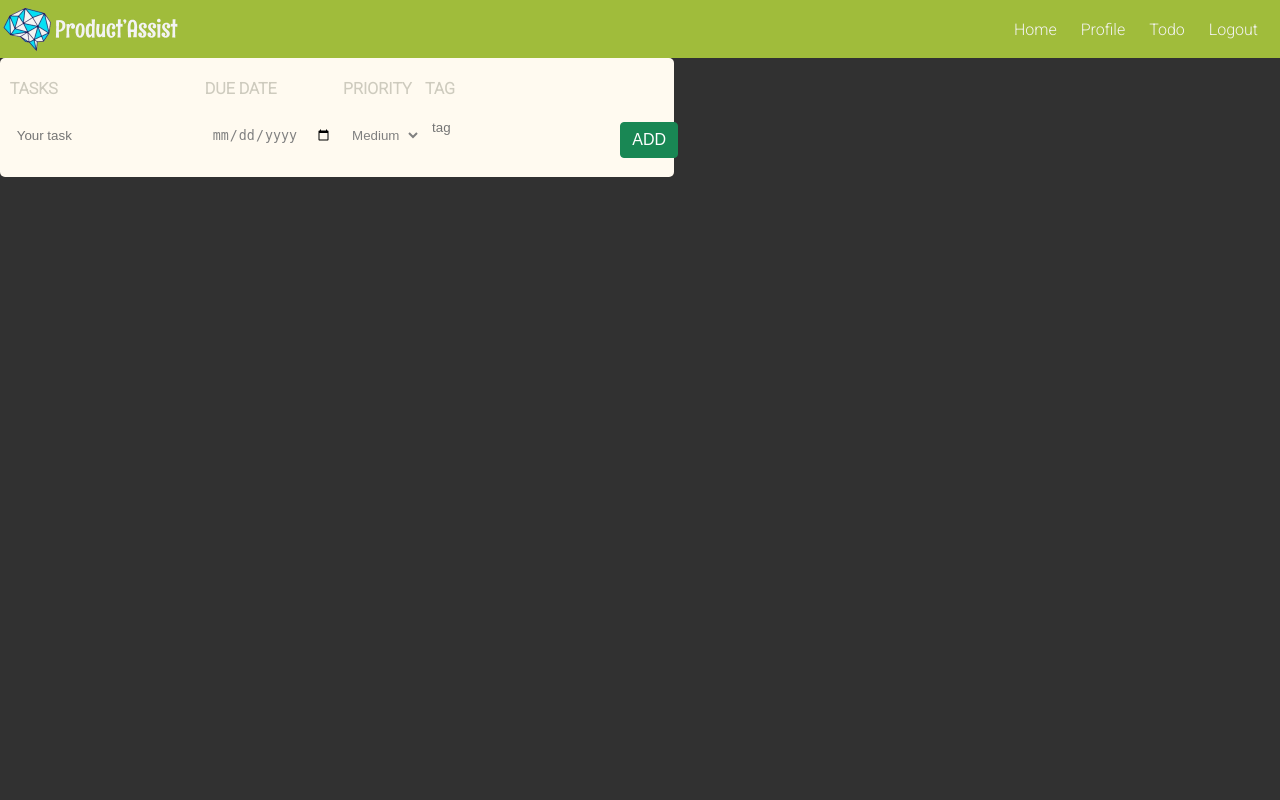
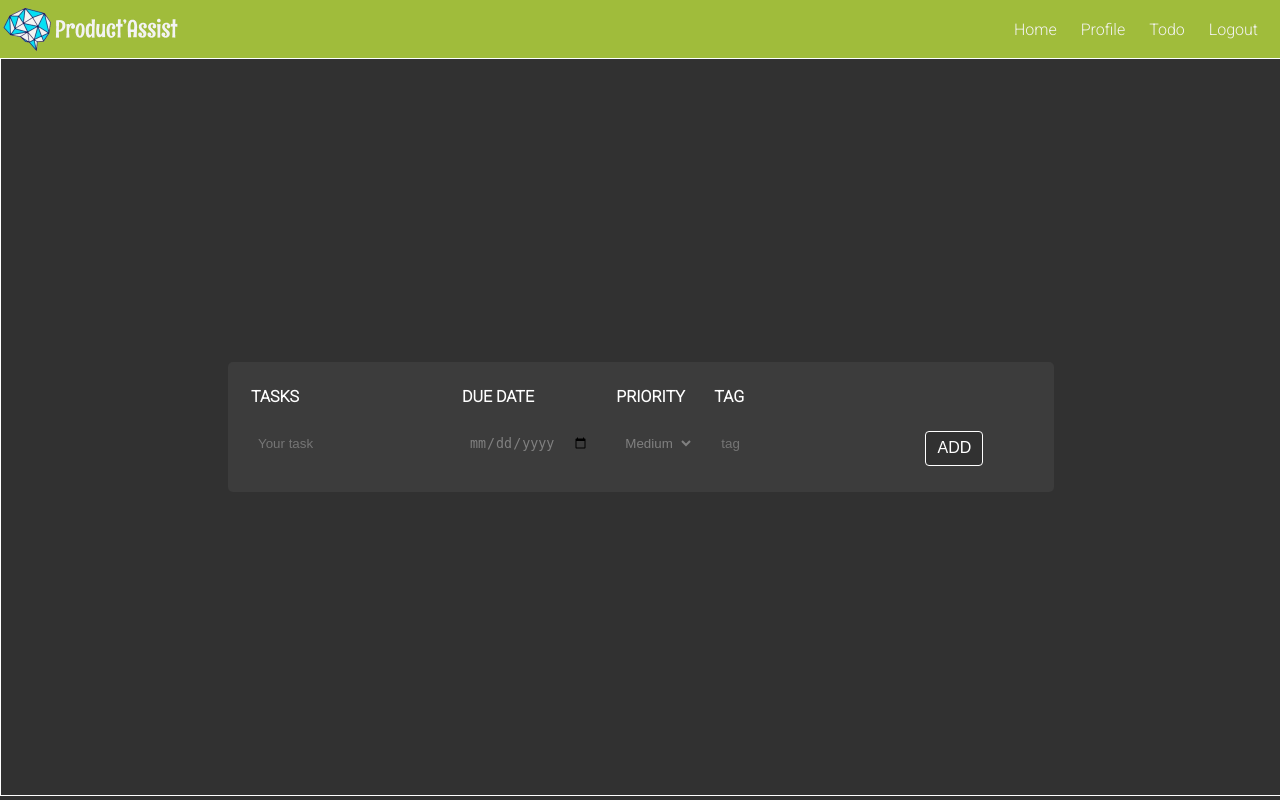
Before and after one commit to theophile-jr/productivite-app, a Flask app: page /todo in a window 1280 px wide. Run offline with Flask 2, Linux system fonts and the light colour scheme; a user stored in the database is signed in; data that the repository does not hold is empty.

Commit message:
Improve todo style and is now responsive

```diff
--- a/project/static/css/master.css
+++ b/project/static/css/master.css
@@ -20,8 +20,8 @@
     --bs-danger: #dc3545;
     --bs-light: #f8f9fa;
     --bs-dark: #212529;
-    --bs-font-sans-serif: system-ui,-apple-system,"Segoe UI",Roboto,"Helvetica Neue",Arial,"Noto Sans","Liberation Sans",sans-serif,"Apple Color Emoji","Segoe UI Emoji","Segoe UI Symbol","Noto Color Emoji";
-    --bs-font-monospace: SFMono-Regular,Menlo,Monaco,Consolas,"Liberation Mono","Courier New",monospace;
+    --bs-font-sans-serif: system-ui, -apple-system, "Segoe UI", Roboto, "Helvetica Neue", Arial, "Noto Sans", "Liberation Sans", sans-serif, "Apple Color Emoji", "Segoe UI Emoji", "Segoe UI Symbol", "Noto Color Emoji";
+    --bs-font-monospace: SFMono-Regular, Menlo, Monaco, Consolas, "Liberation Mono", "Courier New", monospace;
     --bs-gradient: linear-gradient(180deg, rgba(255, 255, 255, 0.15), rgba(255, 255, 255, 0));
 }
 
@@ -44,17 +44,51 @@ select.no-style {
 #todo-container {
     padding: 1%;
     border-radius: 5px;
-    background-color: floralwhite;
+    background-color: #3c3c3c;
+    max-width: 90%;
+    width: 50em;
+    /*min-width: 90em;*/
 }
 
-#todo-container tr:nth-child(1){
+table{
+    border-collapse: collapse;
+}
+
+.scroll-x{
+    overflow-x: auto;
+}
+
+tr:nth-child(1) {
     margin-bottom: 60px;
+}
+
+th, td {
+    padding: 10px;
+}
+
+tr:not(#taskInputCreator):not(:first-child):hover {
+    background-color: #313131;
 }
 
 #todo-container th {
     padding-top: 12px;
     padding-bottom: 12px;
     text-align: left;
+    color: white;
+    font-size: 2vh;
+}
+
+table {
+    /*width: 30vw;*/
+    /*border-collapse: collapse;*/
+}
+
+.h-full {
+    height: 92vh;
+}
+
+.w-full{
+    width: 100vw;
 }
 
 .input-form {
@@ -68,13 +102,14 @@ select.no-style {
 
 .input-form:focus {
     border-radius: 5px;
-    border: 2px solid grey;
-    color: black;
+    border: 2px solid white;
+    color: white;
 }
+
 .btn-success {
     color: #fff !important;
-    background-color: #198754 !important;
-    border-color: #198754 !important;
+    background-color: #313131 !important;
+    border-color: white !important;
 }
 
 .btn-success:hover {
@@ -105,3 +140,24 @@ select.no-style {
     font-size: 1rem;
     border-radius: .25rem;
 }
+
+.items-center {
+    align-items: center;
+}
+
+.justify-center {
+    justify-content: center;
+}
+
+.colored {
+    /*width: 100vw;*/
+    border: 1px solid white;
+}
+
+.flex {
+    display: flex;
+}
+
+.block{
+    display: block;
+}
--- a/project/templates/todo.html
+++ b/project/templates/todo.html
@@ -6,17 +6,19 @@
 {% extends "base.html" %}
 
 {% block content %}
-<div id="todo-container">
-    <table id="todo-table" style="width:100%">
+<div  class="items-center justify-center colored flex marginTop-xl w-full h-full">
+    <div class="scroll-x items-center justify-center" id="todo-container">
+        <table id="todo-table">
             <tr>
-            <th><span id="nbTask"></span> TASKS</th>
-            <th>DUE DATE</th>
-            <th>PRIORITY</th>
-            <th>TAG</th>
+                <th> TASKS</th>
+                <th><strong>DUE DATE</strong></th>
+                <th><strong>PRIORITY</strong></th>
+                <th><strong>TAG</strong></th>
             </tr>
 
-        <tr>
-            <td><input class="input-form" placeholder="Your task" type="text" id="task" name="task"></td>
+            <tr id="taskInputCreator">
+                <td><input class="input-form" autocomplete="on" placeholder="Your task" type="text" id="task"
+                           name="task"></td>
                 <td><input class="input-form" type="date" id="date" name="date"></td>
                 <td>
                     <select class="no-style input-form" id="priority" name="priority">
@@ -26,15 +28,14 @@
                     </select>
                 </td>
                 <td>
-                <form action="/tag_complete" autocomplete="on">
                     <input class="input-form" placeholder="tag" type="text" id="tag-selector" name="tag-selector">
-                </form>
                 </td>
                 <td>
-                <button onclick="sendTodoForm()" class="btn btn-success">ADD</button>
+                    <button onclick="sendTodoForm()" type="submit" class="btn btn-success">ADD</button>
                 </td>
             </tr>
 
         </table>
     </div>
+</div>
 {% endblock %}
```
Lines whose indentation alone changed are shown as unchanged.
